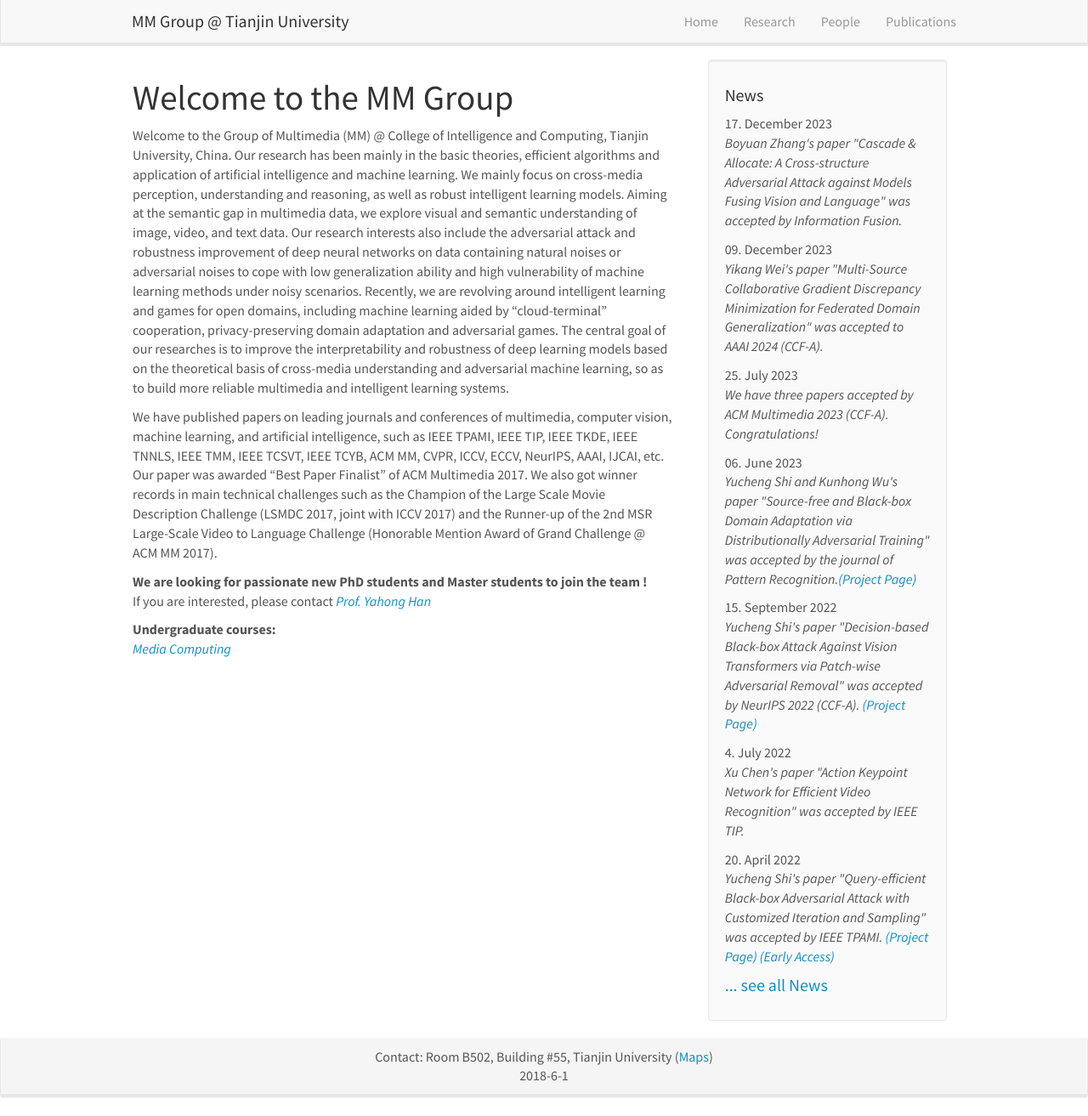
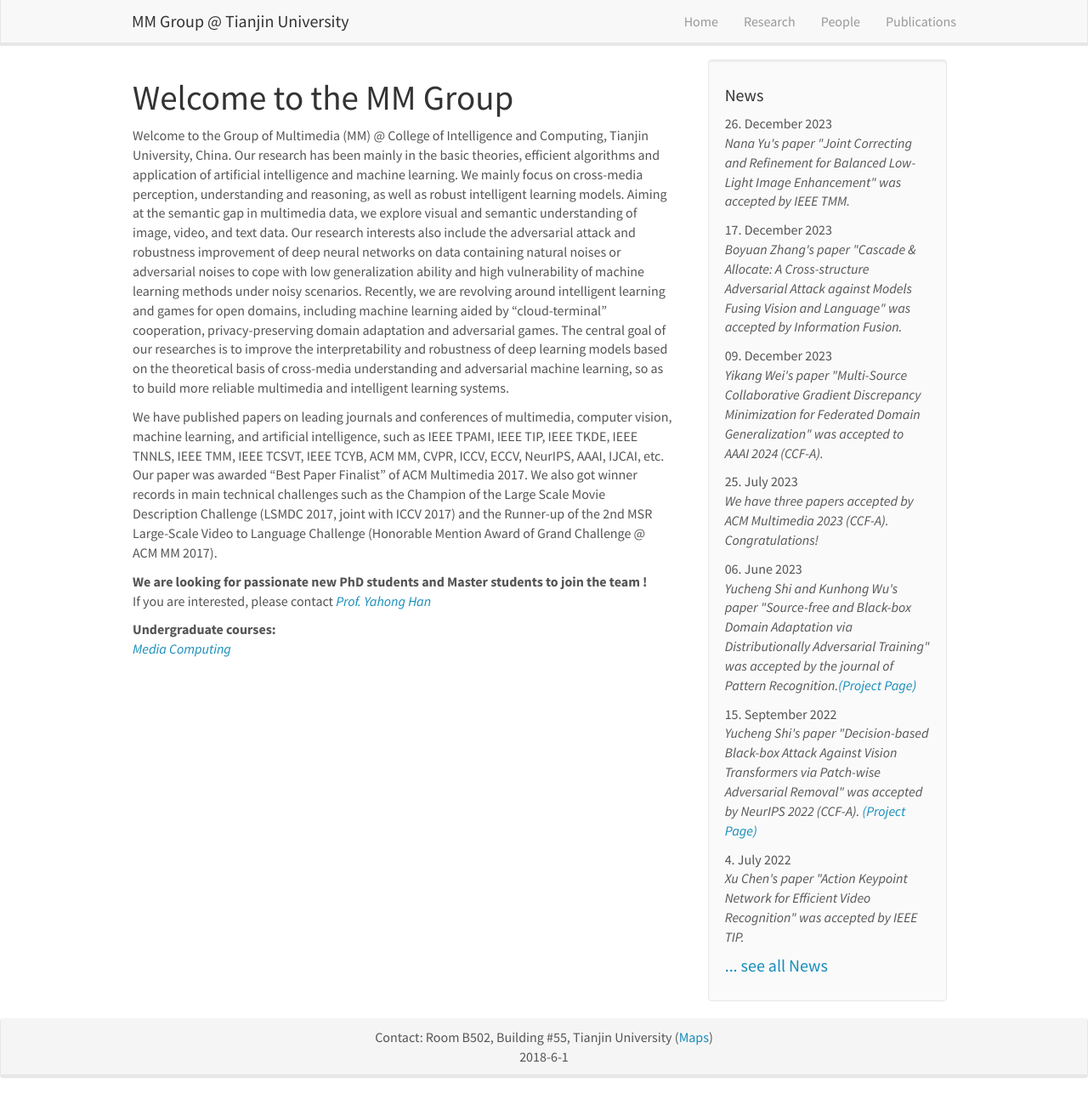
Before and after one commit to tjumm/tjumm.github.io, a Jekyll site: the page built from _pages/home.md, in a window 1280 px wide and 1313 px high. Shown: the whole window at 85% size. Built offline with Jekyll 4.4.1, drawn with Linux system fonts in a browser that asks for light colours; comment, search, counter and statistics services are not loaded.

Commit message:
add tmm paper

```diff
--- a/_data/news.yml
+++ b/_data/news.yml
@@ -1,3 +1,6 @@
+- date: 26. December 2023
+  headline: "Nana Yu's paper \"Joint Correcting and Refinement for Balanced Low-Light Image Enhancement\" was accepted by IEEE TMM."
+
 - date: 17. December 2023
   headline: "Boyuan Zhang's paper \"Cascade & Allocate: A Cross-structure Adversarial Attack against Models Fusing Vision and Language\" was accepted by Information Fusion."
 
--- a/_data/publist.yml
+++ b/_data/publist.yml
@@ -1,3 +1,12 @@
+- title: "1. Joint Correcting and Refinement for Balanced Low-Light Image Enhancement"
+  image: dummy.png
+  description:
+  authors: Nana Yu, Hong Shi, Yahong Han
+  link:
+    url:
+    display: "IEEE TMM"
+  highlight: 0
+
 - title: "1. Cascade & Allocate: A Cross-structure Adversarial Attack against Models Fusing Vision and Language"
   image: dummy.png
   description:
```
